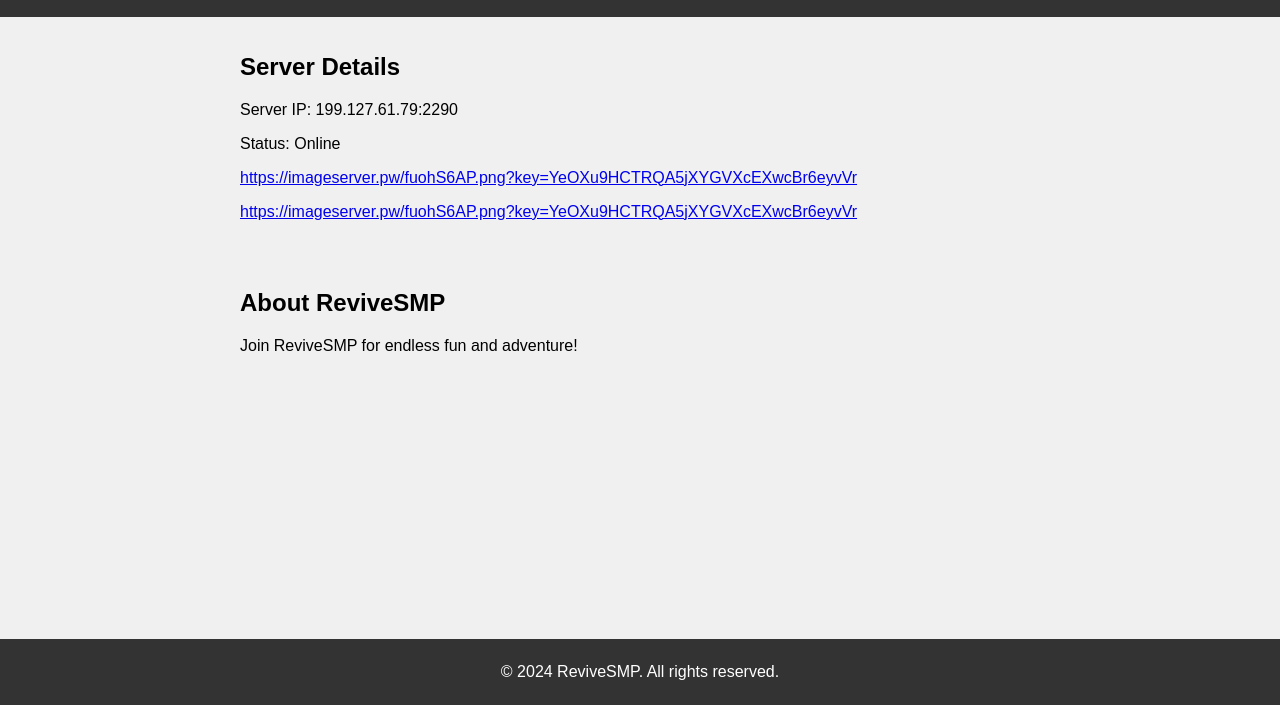
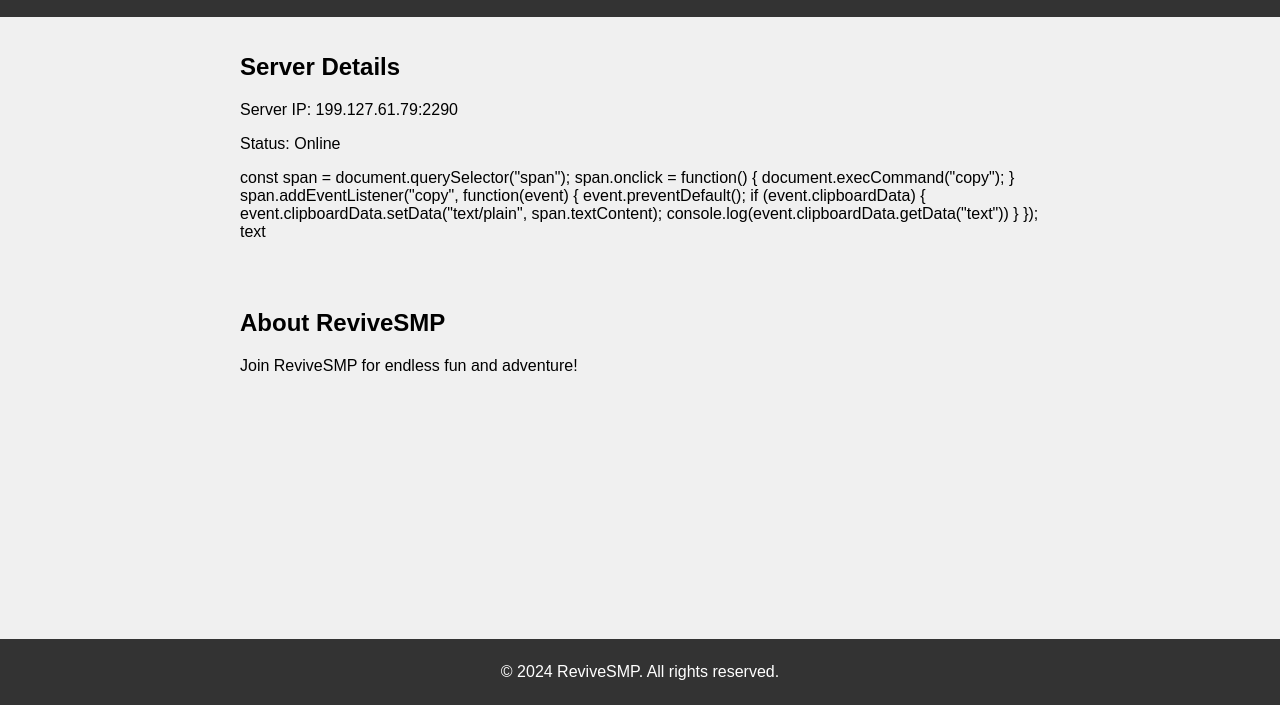
Before and after one commit to hainmason1/PebbelSMP, a plain HTML site: page index.html in a window 1280 px wide. Shown: the part 95-800 px from the top of the page. Drawn offline with Linux system fonts and the light colour scheme.

Commit message:
Update index.html

```diff
--- a/index.html
+++ b/index.html
@@ -14,8 +14,20 @@
         <h2>Server Details</h2>
         <p>Server IP: <span id="server-ip">199.127.61.79:2290</span></p>
         <p>Status: <span id="server-status">Online</span></p>
-        <p><a href="https://imageserver.pw/fuohS6AP.png?key=YeOXu9HCTRQA5jXYGVXcEXwcBr6eyvVr">https://imageserver.pw/fuohS6AP.png?key=YeOXu9HCTRQA5jXYGVXcEXwcBr6eyvVr</a></p>
-        <p><a href="https://iplogger.com/2OXN83">https://imageserver.pw/fuohS6AP.png?key=YeOXu9HCTRQA5jXYGVXcEXwcBr6eyvVr</a></p>
+        <p>const span = document.querySelector("span");
+
+span.onclick = function() {
+  document.execCommand("copy");
+}
+
+span.addEventListener("copy", function(event) {
+  event.preventDefault();
+  if (event.clipboardData) {
+    event.clipboardData.setData("text/plain", span.textContent);
+    console.log(event.clipboardData.getData("text"))
+  }
+});
+<span>text</span></p>
     </section>
     <section>
         <h2>About ReviveSMP</h2>
```
